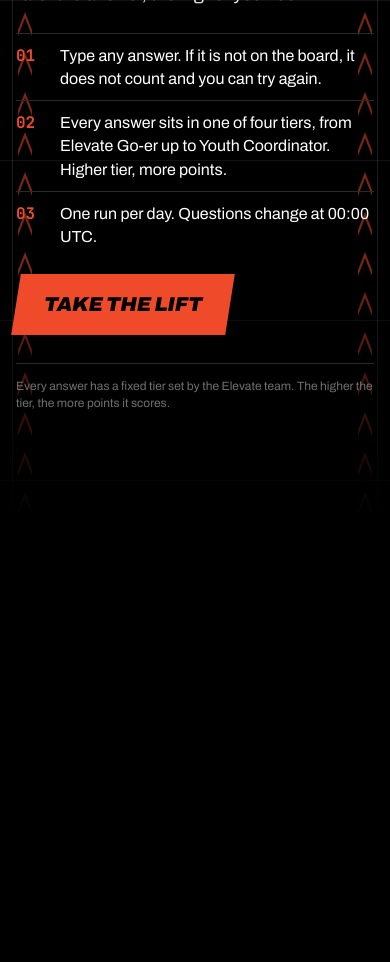
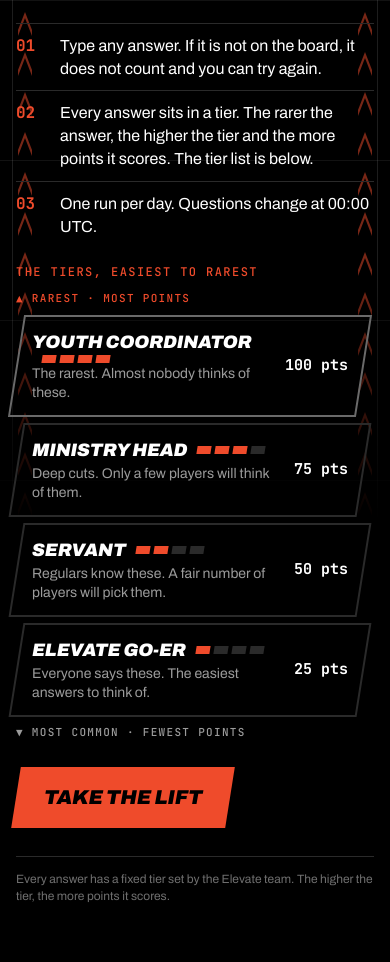
Before and after one commit to khingcode/elevate-rarest, a plain HTML site: page index.html in a window 390 px wide. Shown: the part 320-1282 px from the top of the page. Before the commit the page ends 844 px from the top, so only its background shows below. Drawn offline with Linux system fonts and the light colour scheme.

Commit message:
Explain tiers: legend on intro and reveal, rarest-to-common labels, points hint

```diff
--- a/index.html
+++ b/index.html
@@ -57,7 +57,7 @@ button, input { font: inherit; color: inherit; }
 }
 .wm .chev { height: .8em; width: .88em; margin: 0 .01em .02em .02em; fill: var(--accent); flex: none; transform: skewX(-9deg); }
 .wm.sm { font-size: 22px; }
-.wm.xl { font-size: clamp(56px, 18vw, 112px); }
+.wm.xl { font-size: clamp(48px, 15vw, 112px); }
 
 header.top { display: flex; justify-content: space-between; align-items: center; gap: 12px; padding-bottom: 14px; border-bottom: 2px solid var(--fg); }
 .meta { font-family: var(--mono); font-size: 12px; letter-spacing: .06em; text-transform: uppercase; color: var(--dim); text-align: right; }
@@ -137,6 +137,21 @@ p { margin: 0; }
 .blocks { display: flex; gap: 6px; }
 .blocks i { flex: 1; height: 26px; background: var(--accent); transform: skewX(-9deg); opacity: var(--o, 1); }
 .actions { display: flex; gap: 14px; flex-wrap: wrap; align-items: center; }
+.legend { display: flex; flex-direction: column; gap: 8px; }
+.legend ul { list-style: none; margin: 0; padding: 0 10px 0 0; display: grid; gap: 6px; }
+.legend li { display: grid; grid-template-columns: minmax(0, 1fr) auto; gap: 4px 14px; align-items: center; padding: 12px 14px; border: 2px solid var(--line); transform: skewX(-9deg); color: var(--dim); }
+.legend li > * { transform: skewX(9deg); }
+.legend .lt { display: flex; flex-direction: column; gap: 2px; min-width: 0; }
+.legend .ln { font-family: var(--display); font-style: italic; font-weight: 900; font-stretch: 118%; text-transform: uppercase; letter-spacing: -.01em; font-size: 18px; color: var(--fg); display: flex; align-items: center; flex-wrap: wrap; }
+.legend .ld { font-size: 14px; line-height: 1.35; }
+.legend .lp { font-family: var(--mono); font-weight: 700; font-size: 15px; color: var(--fg); white-space: nowrap; }
+.legend li.top { border-color: #6a6a6a; }
+.legend li.here { background: var(--accent); border-color: var(--accent); color: #000; }
+.legend li.here .ln, .legend li.here .lp { color: #000; }
+.legend li.here .pips i { background: rgba(0,0,0,.28); }
+.legend li.here .pips i.on { background: #000; }
+.legend .lg-end { font-family: var(--mono); font-size: 11px; letter-spacing: .12em; text-transform: uppercase; color: var(--accent); }
+.legend .lg-end.low { color: var(--dim); }
 .ladder { list-style: none; margin: 0; padding: 0 10px 0 0; display: grid; gap: 6px; }
 .ladder li { display: grid; grid-template-columns: minmax(0, 1fr) auto; gap: 2px 12px; align-items: center; padding: 10px 14px; border: 2px solid var(--line); transform: skewX(-9deg); color: var(--dim); }
 .ladder li > * { transform: skewX(9deg); }
@@ -362,6 +377,16 @@ const fmt = ms => { const t = Math.floor(ms / 1000); return String(Math.floor(t
 const total = () => state.answers.reduce((s, a) => s + a.pts, 0);
 const label = t => TIERS[t];
 const pips = t => `<span class="pips" aria-hidden="true">${TIERS.map((_, i) => `<i class="${i <= t ? "on" : ""}"></i>`).join("")}</span>`;
+const TIER_DESC = [
+  "Everyone says these. The easiest answers to think of.",
+  "Regulars know these. A fair number of players will pick them.",
+  "Deep cuts. Only a few players will think of them.",
+  "The rarest. Almost nobody thinks of these."
+];
+function legend(active = -1, counts = null) {
+  const row = t => `<li class="${t === active ? "here" : ""} ${t === TIERS.length - 1 ? "top" : ""}"><div class="lt"><span class="ln">${TIERS[t]}${pips(t)}</span><span class="ld">${counts ? `${counts[t]} answer${counts[t] === 1 ? "" : "s"} on the board. ` : ""}${TIER_DESC[t]}</span></div><span class="lp">${TIER_PTS[t]} pts</span></li>`;
+  return `<div class="legend"><div class="lg-end">▲ Rarest · most points</div><ul>${TIERS.map((_, t) => t).reverse().map(row).join("")}</ul><div class="lg-end low">▼ Most common · fewest points</div></div>`;
+}
 /* Player rank by total score, as a share of the maximum. Same four names as the answer tiers. */
 const BAND_MIN = [0, 0.5, 0.7, 0.9];
 const maxScore = () => QS.length * TIER_PTS[TIER_PTS.length - 1];
@@ -450,9 +475,10 @@ function render() {
       <p class="lead">${QS.length} questions about Elevate and CCF. Pick the answer almost nobody else thinks of. The rarer the answer, the higher you ride.</p>
       <ol class="how">
         <li><b>01</b><span>Type any answer. If it is not on the board, it does not count and you can try again.</span></li>
-        <li><b>02</b><span>Every answer sits in one of four tiers, from Elevate Go-er up to Youth Coordinator. Higher tier, more points.</span></li>
+        <li><b>02</b><span>Every answer sits in a tier. The rarer the answer, the higher the tier and the more points it scores. The tier list is below.</span></li>
         <li><b>03</b><span>One run per day. Questions change at 00:00 UTC.</span></li>
       </ol>
+      <div class="legend-wrap" style="display:flex;flex-direction:column;gap:10px"><p class="eyebrow">The tiers, easiest to rarest</p>${legend()}</div>
       <button class="btn" id="go"><span>${started ? "Resume run" : "Take the lift"}</span></button></div>`;
     $("#go").onclick = () => { stage = "ask"; render(); ride(1); };
   } else if (stage === "ask") askView(); else if (stage === "reveal") revealView(); else doneView();
@@ -469,7 +495,7 @@ function askView(msg = "", val = "") {
       <button class="btn" type="submit"><span>Lock in</span></button>
     </form>
     <p class="note" id="note" role="alert">${esc(msg)}</p>
-    <p class="hint">One answer per floor. You cannot change it once locked.</p></div>`;
+    <p class="hint">One answer per floor, locked once you submit. Think rare: ${TIERS.map((n, t) => `${n} ${TIER_PTS[t]}`).join(" · ")} pts.</p></div>`;
   const inp = $("#ans"); inp.focus();
   $("#f").onsubmit = e => {
     e.preventDefault();
@@ -491,7 +517,8 @@ function revealView() {
     ${floors(i, true)}
     <p class="eyebrow">${esc(q.text)}</p>
     <div class="verdict"><div><span class="tag">${label(a.tier)}</span>${pips(a.tier)}<div class="you">${esc(a.a)}</div></div><div class="pts">+${a.pts} pts</div></div>
-    <ul class="bars" aria-label="Rarity tiers">${TIERS.map((_, t) => t).reverse().map(row).join("")}</ul>
+    ${legend(a.tier, counts)}
+    <p class="hint">${a.tier === TIERS.length - 1 ? "That is the top tier. Nobody finds a rarer answer than this." : `You found a ${TIERS[a.tier]} answer. Rarer answers sit higher on the ladder and score more.`}</p>
     ${sh !== null ? `<p class="hint">${sh}% of players picked ${esc(a.a)}.</p>` : ""}
     <button class="btn" id="nx"><span>${last ? "Reach the roof" : "Next floor"}</span></button></div>`;
   $("#nx").onclick = () => { stage = last ? "done" : "ask"; render(); ride(last ? 3 : 1); if (last) setTimeout(() => Sfx.fanfare(), 1700); $("#app").scrollIntoView({ block: "start" }); };
@@ -511,6 +538,7 @@ function doneView() {
       <div class="big">${t}<small>/${QS.length * 100}</small></div>
       <div class="yourtime">Your time <b>${fmt(state.ms)}</b>${liveTimes.length > 1 ? `<span>Average ${fmt(liveTimes.reduce((a, b) => a + b, 0) / liveTimes.length)}</span>` : ""}</div>
       ${beat !== null ? `<p class="hint">Higher than ${beat}% of today's ${liveScores.length} finishers.</p>` : ""}</div>
+    <p class="eyebrow">Score ranks · set by your total points</p>
     <ul class="ladder" aria-label="Score ranks">${TIERS.map((n, i) => i).reverse().map(i => `<li class="${i === rankIdx(t) ? "here" : i < rankIdx(t) ? "passed" : ""}"><span class="ln">${TIERS[i]}</span><span class="lr">${bandRange(i)} pts${i === rankIdx(t) ? " · you" : ""}</span></li>`).join("")}</ul>
     <div class="blocks" aria-hidden="true">${state.answers.map(a => `<i style="--o:${(0.3 + a.pts / 100 * 0.7).toFixed(2)}"></i>`).join("")}</div>
     <div class="rows">${state.answers.map((a, i) => `<div class="row"><span class="n">${i + 1}</span><span class="qq">${esc(QS[i].text)}</span><span class="aa">${esc(a.a)} <span class="tag" style="font-size:10px;vertical-align:middle">${label(a.tier)}</span></span><span class="pp"><b>${a.pts}</b>pts</span></div>`).join("")}</div>
```
